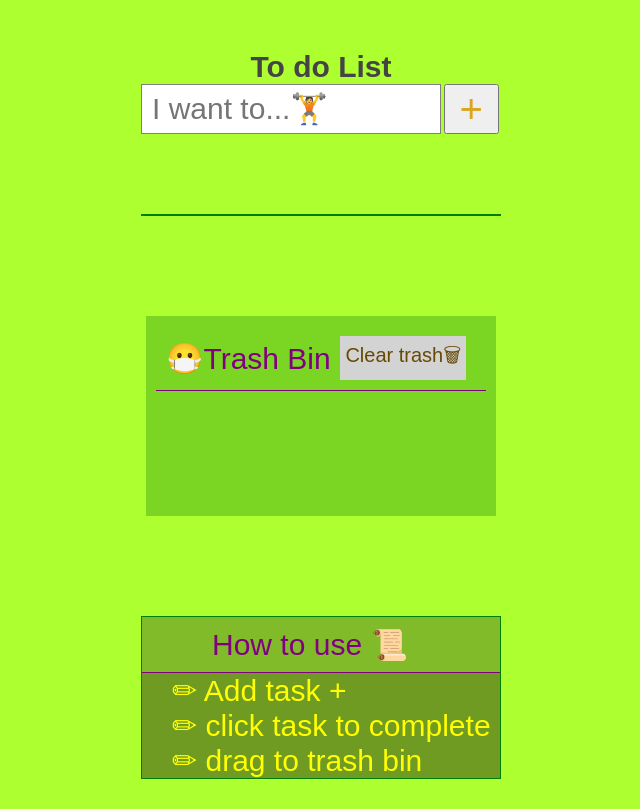
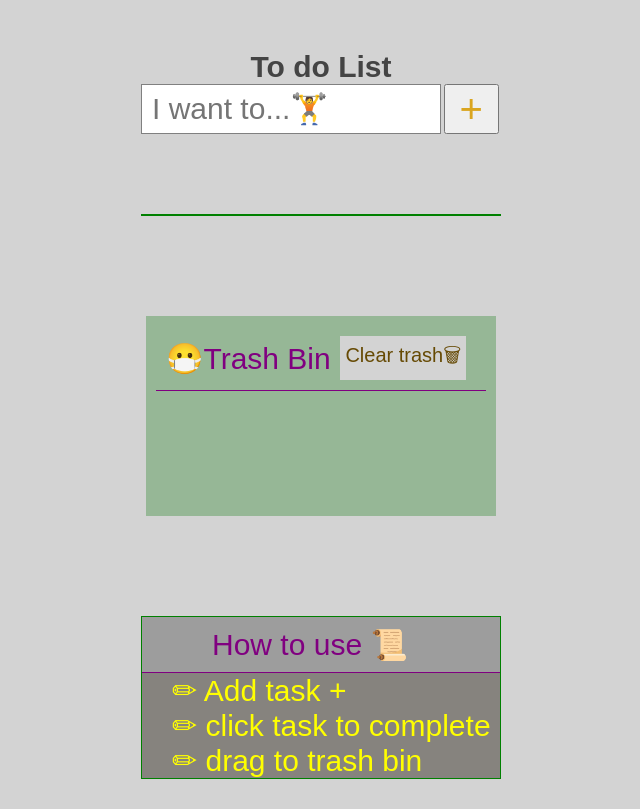
Before and after one commit to Temi-t/yip_todo_list, a plain HTML site: page index.html in a window 1280 px wide. Shown: the whole page, without its empty margins (319-959 px from the left). Drawn offline with Linux system fonts and the light colour scheme.

Commit message:
color scheme

```diff
--- a/index.html
+++ b/index.html
@@ -13,7 +13,8 @@
 
         html, body{
             width: auto;
-            background: greenyellow;
+            /* background: greenyellow; */
+            background: lightgray;
             /* background: white; */
             margin: 0 auto;
             font-family: Arial, Helvetica, sans-serif;
```
